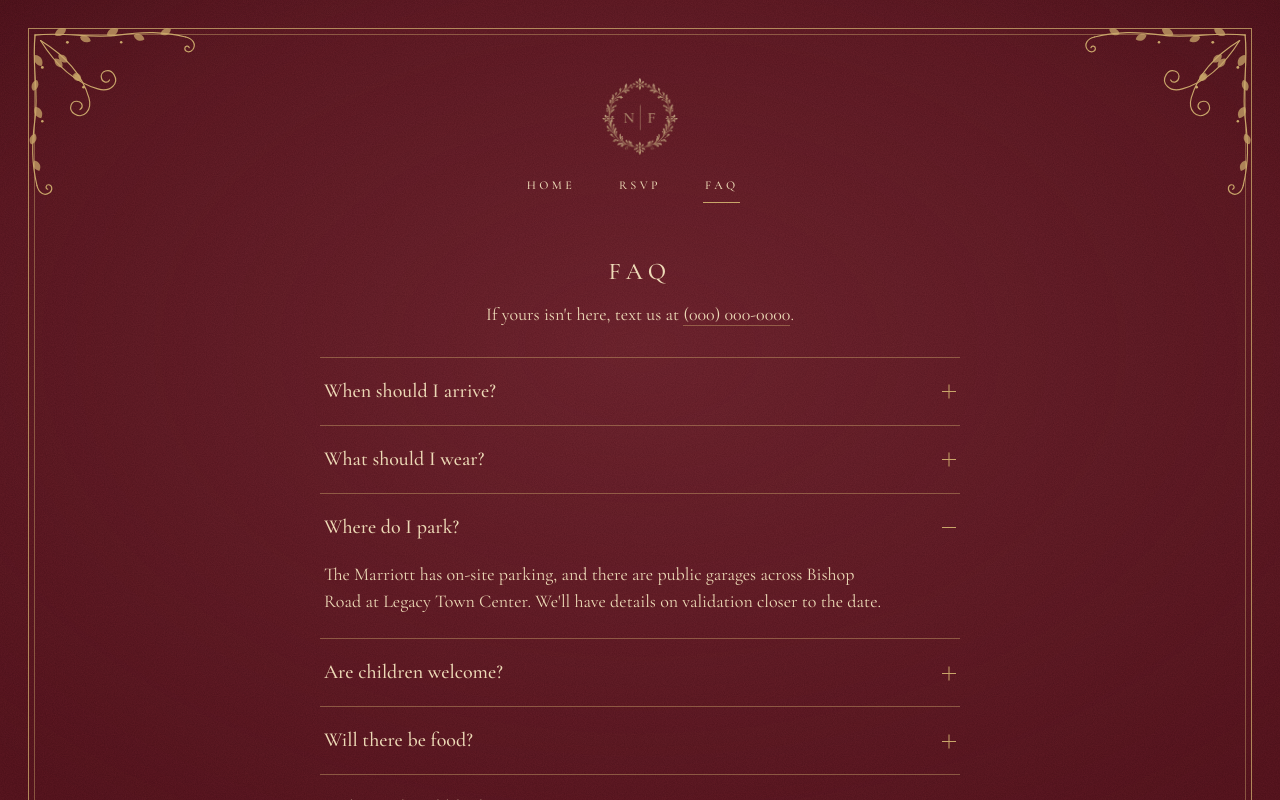
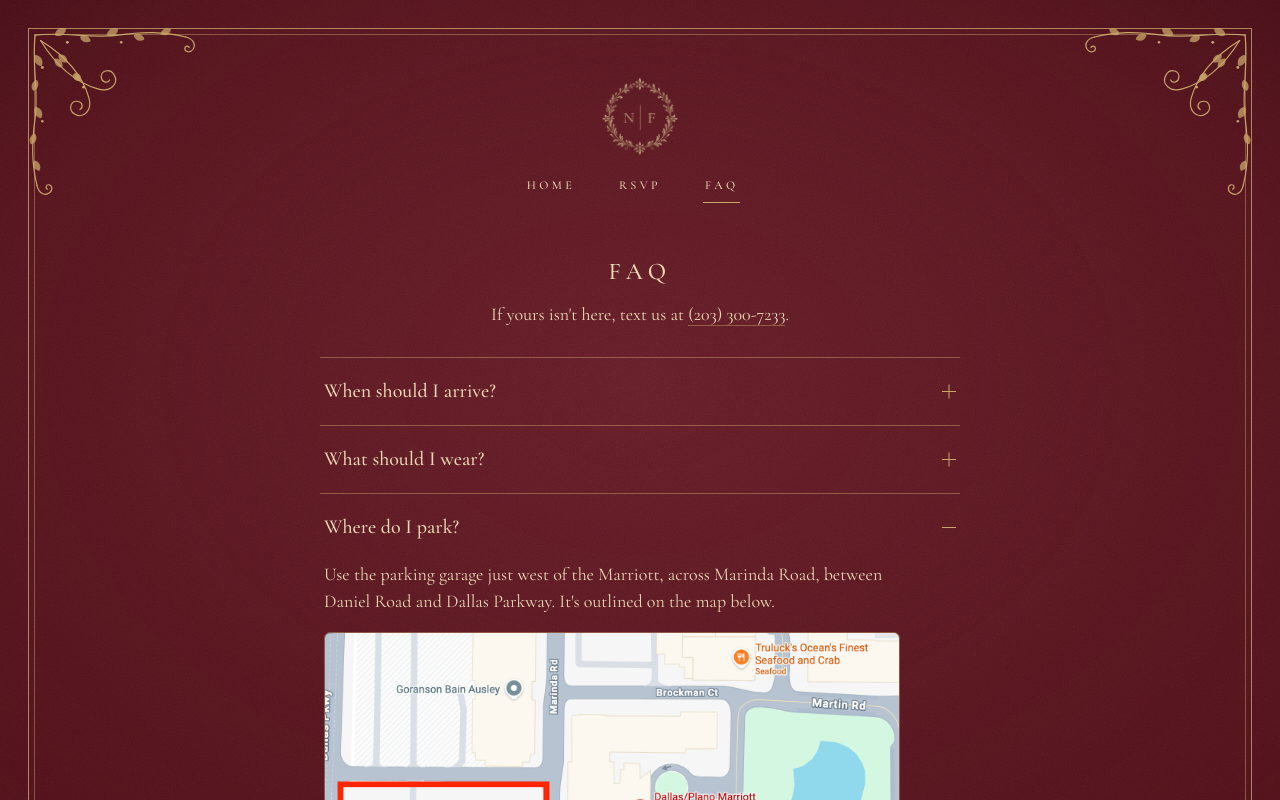
Before and after one commit to NayeemBelal/weddingRSVP, a React (Vite) app: page /faq in a window 1280 px wide. Both pictures are taken after a click on the heading "Where do I park?". Shown: the top 800 px of the page. Built offline with nearby package versions, Linux system fonts and the light colour scheme; no server answers; a web font is replaced by a local one.

Commit message:
feat: update FAQ section with parking details and add parking map image

```diff
--- a/src/data/event.js
+++ b/src/data/event.js
@@ -13,7 +13,7 @@ export const EVENT = {
   mapsUrl:
     "https://www.google.com/maps/search/?api=1&query=Dallas%2FPlano+Marriott+at+Legacy+Town+Center+7121+Bishop+Rd+Plano+TX",
   rsvpBy: "November 27, 2026",
-  contactPhone: "(000) 000-0000",
+  contactPhone: "(203) 300-7233",
   // ISO times for the calendar file, Central Time (UTC-6 in December)
   startsAt: "20261228T000000Z",
   endsAt: "20261228T050000Z",
--- a/src/pages/Faq.jsx
+++ b/src/pages/Faq.jsx
@@ -7,27 +7,12 @@ const FAQS = [
   },
   {
     q: "What should I wear?",
-    a: "Formal attire. Think what you'd wear to a wedding in a ballroom: sherwanis, suits, sarees, lehengas, and gowns are all welcome.",
+    a: "Desi attire. Men: sherwanis or other desi formal wear. Women: desi formal wear.",
   },
   {
     q: "Where do I park?",
-    a: "The Marriott has on-site parking, and there are public garages across Bishop Road at Legacy Town Center. We'll have details on validation closer to the date.",
-  },
-  {
-    q: "Are children welcome?",
-    a: "Yes. The whole family is invited. Let us know on your reply how many little ones are coming so we can plan seating.",
-  },
-  {
-    q: "Will there be food?",
-    a: "Dinner will be served, and everything is halal. Tell us about any allergies or dietary needs in the note on your reply.",
-  },
-  {
-    q: "Is there a hotel block?",
-    a: "We're arranging a room block at the Marriott for out-of-town guests. Check back here for the booking link.",
-  },
-  {
-    q: "Can I bring a guest who isn't on my invitation?",
-    a: `Seating is limited, so we can only host the names on your invitation. If your circumstances change, text us at ${EVENT.contactPhone} and we'll do our best.`,
+    a: "Use the parking garage just west of the Marriott, across Marinda Road, between Daniel Road and Dallas Parkway. It's outlined on the map below.",
+    img: { src: "/parking-map.png", alt: "Map of the Dallas/Plano Marriott at Legacy Town Center with the parking garage outlined in red, west of the hotel across Marinda Road" },
   },
   {
     q: "Do you have a registry?",
@@ -55,6 +40,9 @@ export default function Faq() {
               <span className="faq-mark" aria-hidden="true" />
             </summary>
             <p className="faq-a">{f.a}</p>
+            {f.img && (
+              <img className="faq-img" src={f.img.src} alt={f.img.alt} loading="lazy" />
+            )}
           </details>
         ))}
       </dl>
--- a/src/styles.css
+++ b/src/styles.css
@@ -656,6 +656,15 @@ a:hover {
   max-width: 36rem;
   color: var(--ink-soft);
 }
+.faq-img {
+  display: block;
+  width: 100%;
+  max-width: 36rem;
+  height: auto;
+  margin: -6px 4px 22px;
+  border: 1px solid var(--gold-pale);
+  border-radius: 6px;
+}
 
 /* ── Responsive ── */
 /* ── Phone frame: illustrated rose border, pinned to the viewport ── */
```
Also changed, not shown: public/parking-map.png (added).
